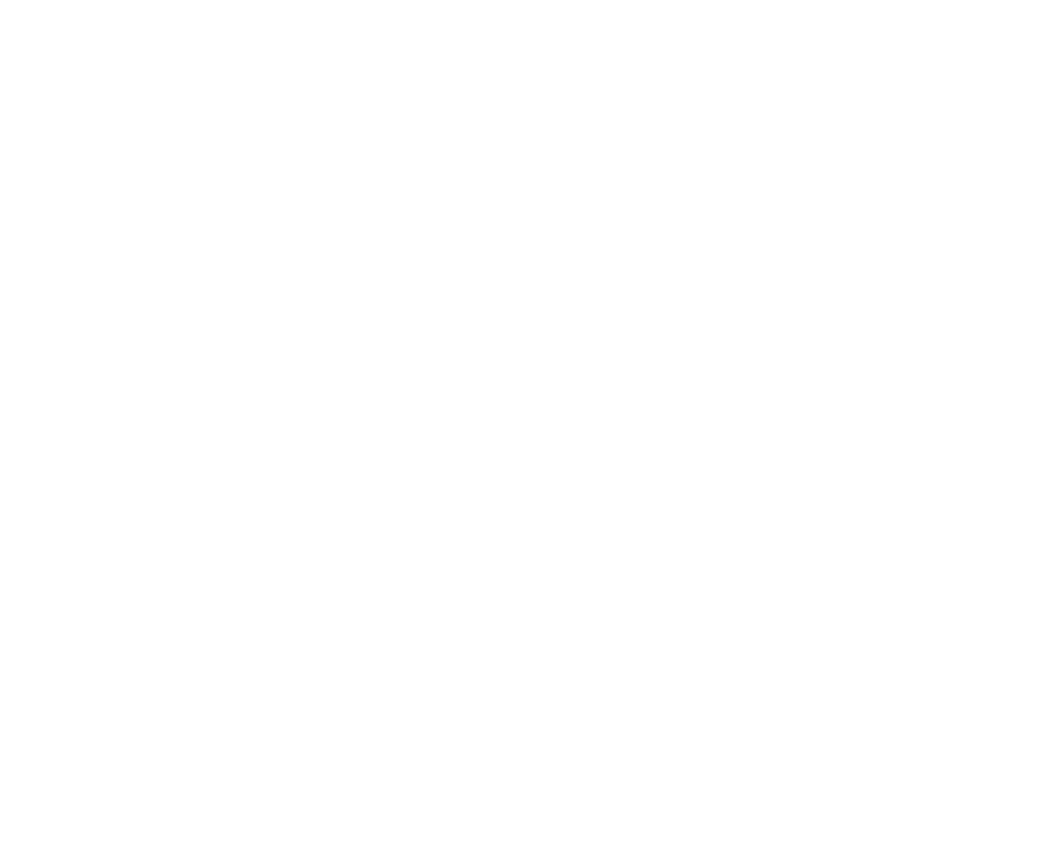
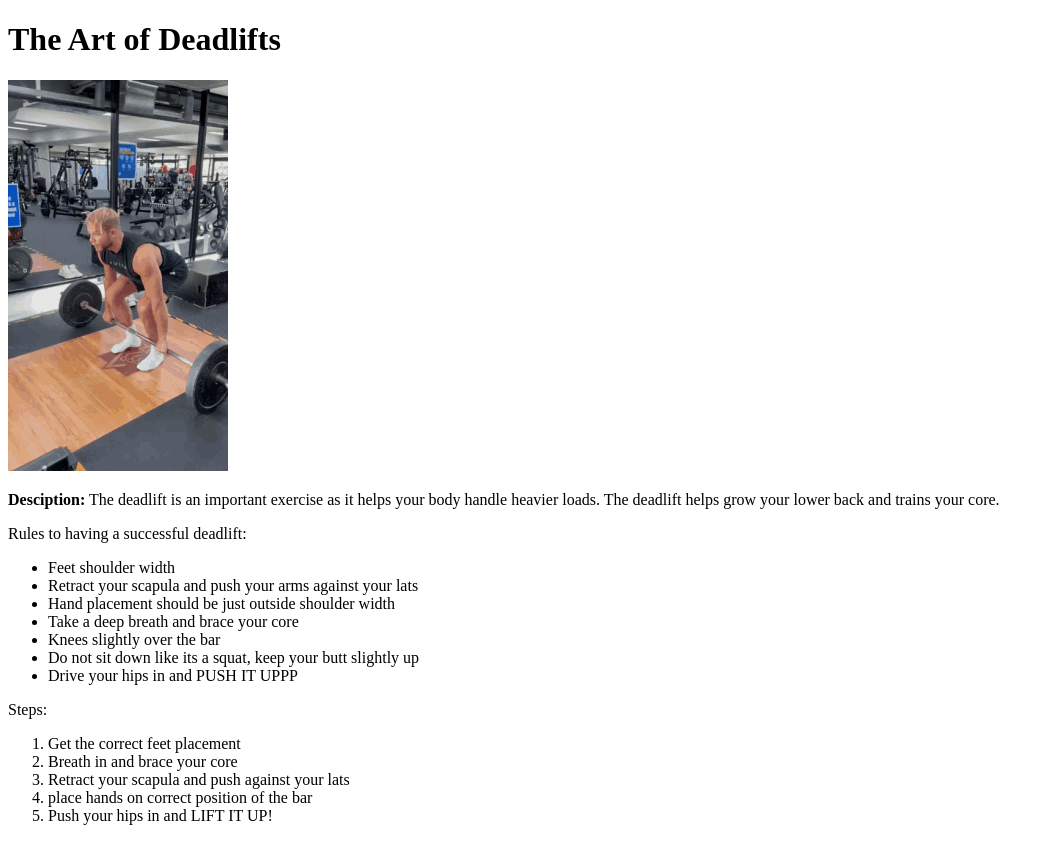
Before and after one commit to Calvin8606/gym-workouts, a plain HTML site: page workouts/deadlift.html in a window 1280 px wide. Shown: the whole page, without its empty margins (0-1054 px from the left). Before the commit the page ends 800 px from the top, so only its background shows below. Drawn offline with Linux system fonts and the light colour scheme.

Commit message:
-added a deadlift git to images -added descriptions to the 3 movements -added alt to imgs -fixed some instructions up in squats

```diff
--- a/workouts/deadlift.html
+++ b/workouts/deadlift.html
@@ -0,0 +1,31 @@
+<!DOCTYPE html>
+<html lang="en">
+<head>
+    <meta charset="UTF-8">
+    <meta name="viewport" content="width=device-width, initial-scale=1.0">
+    <title>Deadlifts</title>
+</head>
+<body>
+    <h1>The Art of Deadlifts</h1>
+    <img src="../images/deadlift.gif" alt="deadlifts for a big back :D">
+    <p><strong>Desciption:</strong> The deadlift is an important exercise as it helps your body handle heavier loads. The deadlift helps grow your lower back and trains your core.</p>
+    <p>Rules to having a successful deadlift:</p>
+    <ul>
+        <li>Feet shoulder width</li>
+        <li>Retract your scapula and push your arms against your lats</li>
+        <li>Hand placement should be just outside shoulder width</li>
+        <li>Take a deep breath and brace your core</li>
+        <li>Knees slightly over the bar</li>
+        <li>Do not sit down like its a squat, keep your butt slightly up</li>
+        <li>Drive your hips in and PUSH IT UPPP</li>
+    </ul>
+    <p>Steps:</p>
+    <ol>
+        <li>Get the correct feet placement</li>
+        <li>Breath in and brace your core</li>
+        <li>Retract your scapula and push against your lats</li>
+        <li>place hands on correct position of the bar</li>
+        <li>Push your hips in and LIFT IT UP!</li>
+    </ol>
+</body>
+</html>
```
Also changed, not shown: workouts/benchpress.html (+1 -0 lines), workouts/squat.html (+3 -3 lines), images/deadlift.gif (added).
